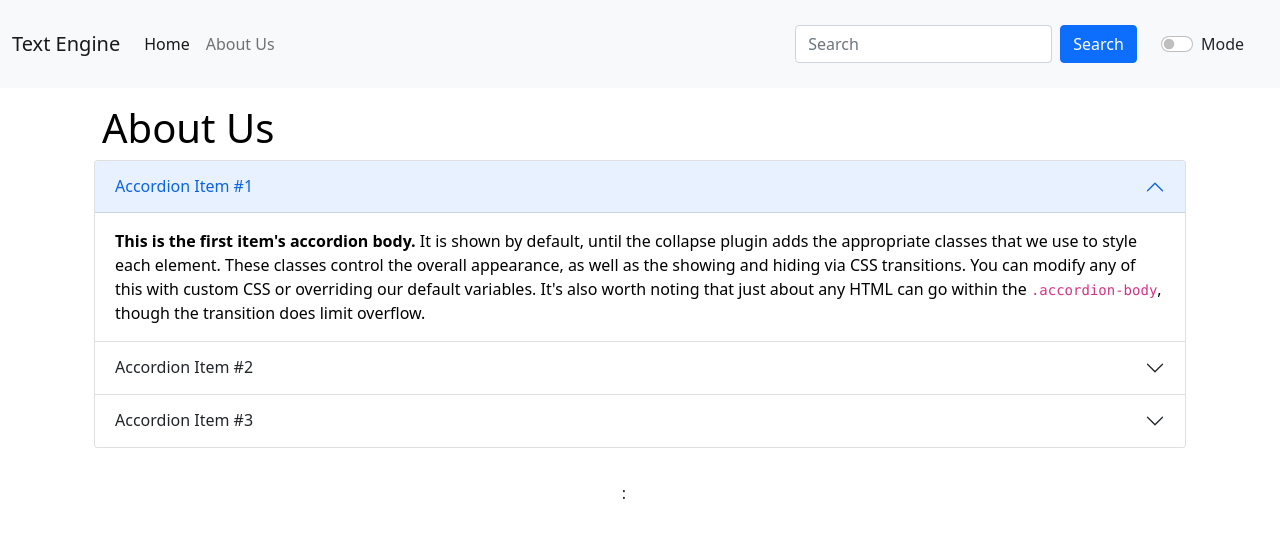
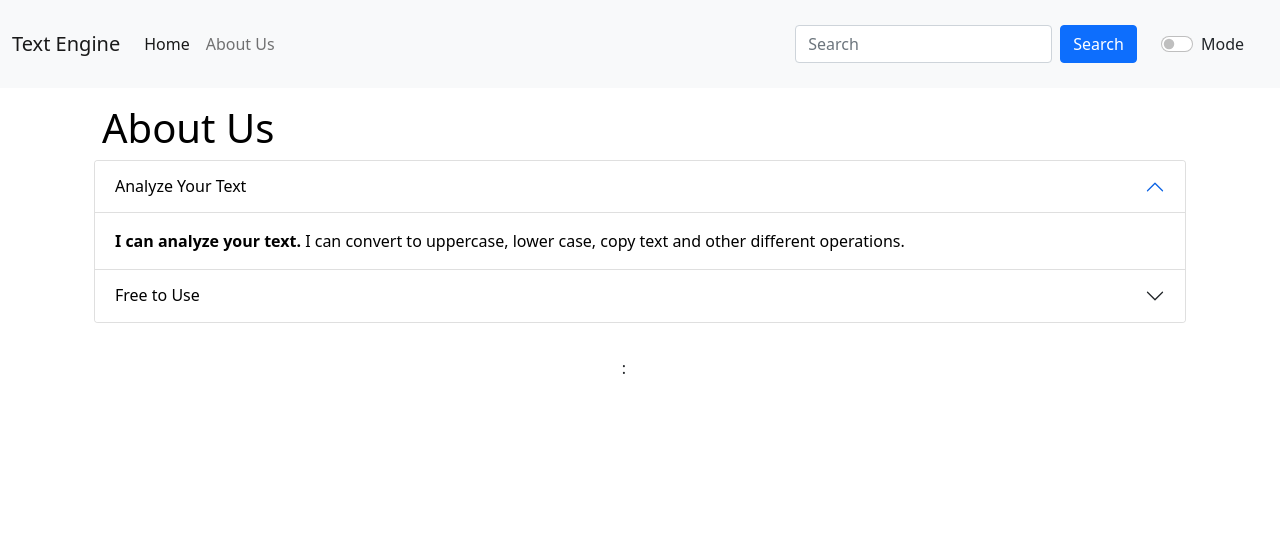
Before and after one commit to khaleequllah/Text-Engine, a React (Create React App) app: page /About in a window 1280 px wide. Shown: the top 538 px of the page. Built offline with nearby package versions, Linux system fonts and the light colour scheme.

Commit message:
Updated Formulas for Word Count

```diff
--- a/src/App.js
+++ b/src/App.js
@@ -48,10 +48,14 @@ function App() {
           {/* A <Switch> looks through its children <Route>s and
             renders the first one that matches the current URL. */}
           <Routes>
-            <Route path="/About" element={<About heading="About Us" />} />
-
             <Route
-              path="/Text-Engine/"
+              path="/About"
+              element={<About heading="About Us" mode={mode} />}
+            >
+              {" "}
+            </Route>
+            <Route
+              path="/"
               element={
                 <Form
                   showAlert={showAlert}
--- a/src/components/About.js
+++ b/src/components/About.js
@@ -23,15 +23,14 @@ export default function About(props) {
   //     setBtnText("Enable Dark Mode");
   //   }
   // };
+
+  let myStyle = {
+    color: props.mode === "light" ? "black" : "white",
+    backgroundColor: props.mode === "light" ? "white" : "#042743",
+  };
+
   return (
-    <div
-      className="container"
-      style={
-        props.mode === "dark"
-          ? { color: "white", backgroundColor: "black" }
-          : { color: "black", backgroundColor: "white" }
-      }
-    >
+    <div className="container" style={myStyle}>
       <h1 className="mx-2 my-2">{props.heading}</h1>
       <div className="accordion" id="accordionExample">
         <div className="accordion-item">
@@ -43,9 +42,9 @@ export default function About(props) {
               data-bs-target="#collapseOne"
               aria-expanded="true"
               aria-controls="collapseOne"
-              style={props.mode}
+              style={myStyle}
             >
-              Accordion Item #1
+              Analyze Your Text
             </button>
           </h2>
           <div
@@ -53,17 +52,11 @@ export default function About(props) {
             className="accordion-collapse collapse show"
             aria-labelledby="headingOne"
             data-bs-parent="#accordionExample"
-            style={props.mode}
+            style={myStyle}
           >
-            <div className="accordion-body">
-              <strong>This is the first item's accordion body.</strong> It is
-              shown by default, until the collapse plugin adds the appropriate
-              classes that we use to style each element. These classes control
-              the overall appearance, as well as the showing and hiding via CSS
-              transitions. You can modify any of this with custom CSS or
-              overriding our default variables. It's also worth noting that just
-              about any HTML can go within the <code>.accordion-body</code>,
-              though the transition does limit overflow.
+            <div className="accordion-body" style={myStyle}>
+              <strong>I can analyze your text.</strong> I can convert to
+              uppercase, lower case, copy text and other different operations.
             </div>
           </div>
         </div>
@@ -76,9 +69,9 @@ export default function About(props) {
               data-bs-target="#collapseTwo"
               aria-expanded="false"
               aria-controls="collapseTwo"
-              style={props.mode}
+              style={myStyle}
             >
-              Accordion Item #2
+              Free to Use
             </button>
           </h2>
           <div
@@ -86,50 +79,11 @@ export default function About(props) {
             className="accordion-collapse collapse"
             aria-labelledby="headingTwo"
             data-bs-parent="#accordionExample"
-            style={props.mode}
+            style={myStyle}
           >
             <div className="accordion-body">
-              <strong>This is the second item's accordion body.</strong> It is
-              hidden by default, until the collapse plugin adds the appropriate
-              classes that we use to style each element. These classes control
-              the overall appearance, as well as the showing and hiding via CSS
-              transitions. You can modify any of this with custom CSS or
-              overriding our default variables. It's also worth noting that just
-              about any HTML can go within the <code>.accordion-body</code>,
-              though the transition does limit overflow.
-            </div>
-          </div>
-        </div>
-        <div className="accordion-item">
-          <h2 className="accordion-header" id="headingThree">
-            <button
-              className="accordion-button collapsed"
-              type="button"
-              data-bs-toggle="collapse"
-              data-bs-target="#collapseThree"
-              aria-expanded="false"
-              aria-controls="collapseThree"
-              style={props.mode}
-            >
-              Accordion Item #3
-            </button>
-          </h2>
-          <div
-            id="collapseThree"
-            className="accordion-collapse collapse"
-            aria-labelledby="headingThree"
-            data-bs-parent="#accordionExample"
-            style={props.mode}
-          >
-            <div className="accordion-body">
-              <strong>This is the third item's accordion body.</strong> It is
-              hidden by default, until the collapse plugin adds the appropriate
-              classes that we use to style each element. These classes control
-              the overall appearance, as well as the showing and hiding via CSS
-              transitions. You can modify any of this with custom CSS or
-              overriding our default variables. It's also worth noting that just
-              about any HTML can go within the <code>.accordion-body</code>,
-              though the transition does limit overflow.
+              <strong>I am free for anyone</strong> I donot charge any find of
+              money but your time and space in your heart is needed.
             </div>
           </div>
         </div>
--- a/src/components/Navbar.js
+++ b/src/components/Navbar.js
@@ -9,7 +9,7 @@ export default function Navbar(props) {
         className={`navbar navbar-expand-lg navbar-${props.mode} bg-${props.mode}`}
       >
         <div className="container-fluid">
-          <Link className="navbar-brand" to="./Text-Engine">
+          <Link className="navbar-brand" to="/">
             {props.title}
           </Link>
           <button
@@ -23,14 +23,14 @@ export default function Navbar(props) {
           >
             <span className="navbar-toggler-icon"></span>
           </button>
-          <div className="collapse navbar-collapse" id="navbarSupportedContent">
+          <div
+            className="collapse navbar-collapse"
+            id="navbarSupportedContent"
+            d-flex
+          >
             <ul className="navbar-nav me-auto mb-2 mb-lg-0">
               <li className="nav-item">
-                <Link
-                  className="nav-link active"
-                  aria-current="page"
-                  to="./Text-Engine"
-                >
+                <Link className="nav-link active" aria-current="page" to="/">
                   Home
                 </Link>
               </li>
--- a/src/components/Text-Engine.js
+++ b/src/components/Text-Engine.js
@@ -39,6 +39,7 @@ export default function Form(props) {
     var text = document.getElementById("myBox");
     text.select();
     navigator.clipboard.writeText(text.value);
+    document.getSelection().removeAllRanges();
     props.showAlert("Text Copied to clipboard", "success");
   };
   const [text, setText] = useState("");
@@ -65,22 +66,39 @@ export default function Form(props) {
             }}
           ></textarea>
         </div>
-        <button className="btn btn-primary mx-2 my-2" onClick={handleUpClick}>
+        <button
+          disabled={text.length === 0}
+          className="btn btn-primary mx-2 my-2"
+          onClick={handleUpClick}
+        >
           Convert to UpperCase
         </button>
-        <button className="btn btn-success mx-2 my-2" onClick={handleLoClick}>
+        <button
+          disabled={text.length === 0}
+          className="btn btn-success mx-2 my-2"
+          onClick={handleLoClick}
+        >
           Convert to LowerCase
         </button>
-        <button className="btn btn-success mx-2 my-2" onClick={handleClrClick}>
+        <button
+          disabled={text.length === 0}
+          className="btn btn-success mx-2 my-2"
+          onClick={handleClrClick}
+        >
           Clear Text
         </button>
         <button
+          disabled={text.length === 0}
           className="btn btn-success mx-2 my-2"
           onClick={handleExtraSpaces}
         >
           ExtraSpaces
         </button>
-        <button className="btn btn-success mx-2 my-2" onClick={handleCopy}>
+        <button
+          disabled={text.length === 0}
+          className="btn btn-success mx-2 my-2"
+          onClick={handleCopy}
+        >
           Copy Text
         </button>
       </div>
@@ -92,10 +110,20 @@ export default function Form(props) {
       >
         <h2>Your Text Summary</h2>
         <p>
-          {text === "" ? 0 : text.split(" ").length} words and {text.length}{" "}
-          characters
+          {
+            text.split(/\s+/).filter((element) => {
+              return element.length !== 0;
+            }).length
+          }{" "}
+          words and {text.length} characters
         </p>
-        <p>{text === "" ? 0 : 0.008 * text.split(" ").length} Time to Read</p>
+        <p>
+          {0.008 *
+            text.split(/\s+/).filter((element) => {
+              return element.length !== 0;
+            }).length}{" "}
+          Time to Read
+        </p>
         <h2>Preview</h2>
         <p>{text === "" ? "Enter your text in text box to preview" : text}</p>
       </div>
```
